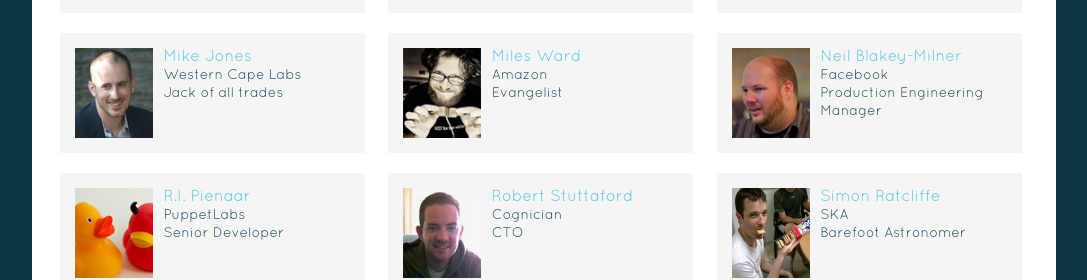
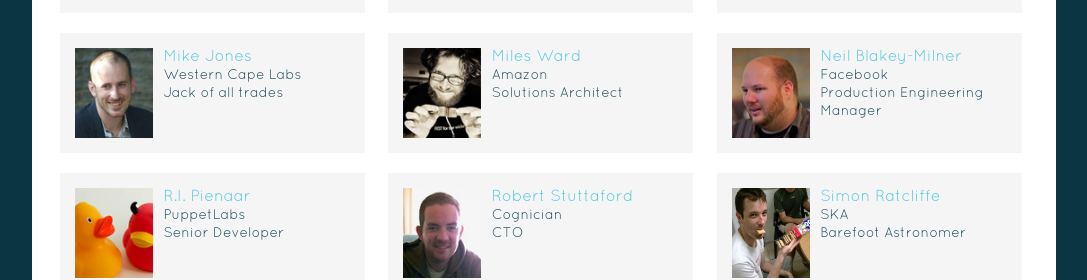
Before and after one commit to scaleconf/scaleconf.github.com, a Jekyll site: the page built from speakers/index.html, in a window 1280 px wide. Shown: the part 543-823 px from the top of the page, without its empty margins (96-1183 px from the left). Built offline with Jekyll 4.4.1, drawn with Linux system fonts in a browser that asks for light colours; Markdown is read by kramdown in place of the engine named in the settings.

Commit message:
Fix Miles's role

```diff
--- a/_config.yml
+++ b/_config.yml
@@ -249,7 +249,7 @@ speakers:
   miles_ward:
     name: Miles Ward
     company: Amazon
-    role: Evangelist
+    role: Solutions Architect
     country: USA
     quote: A decade of experience building global-scale analysis infrastructures
     twitter: milesward
```
